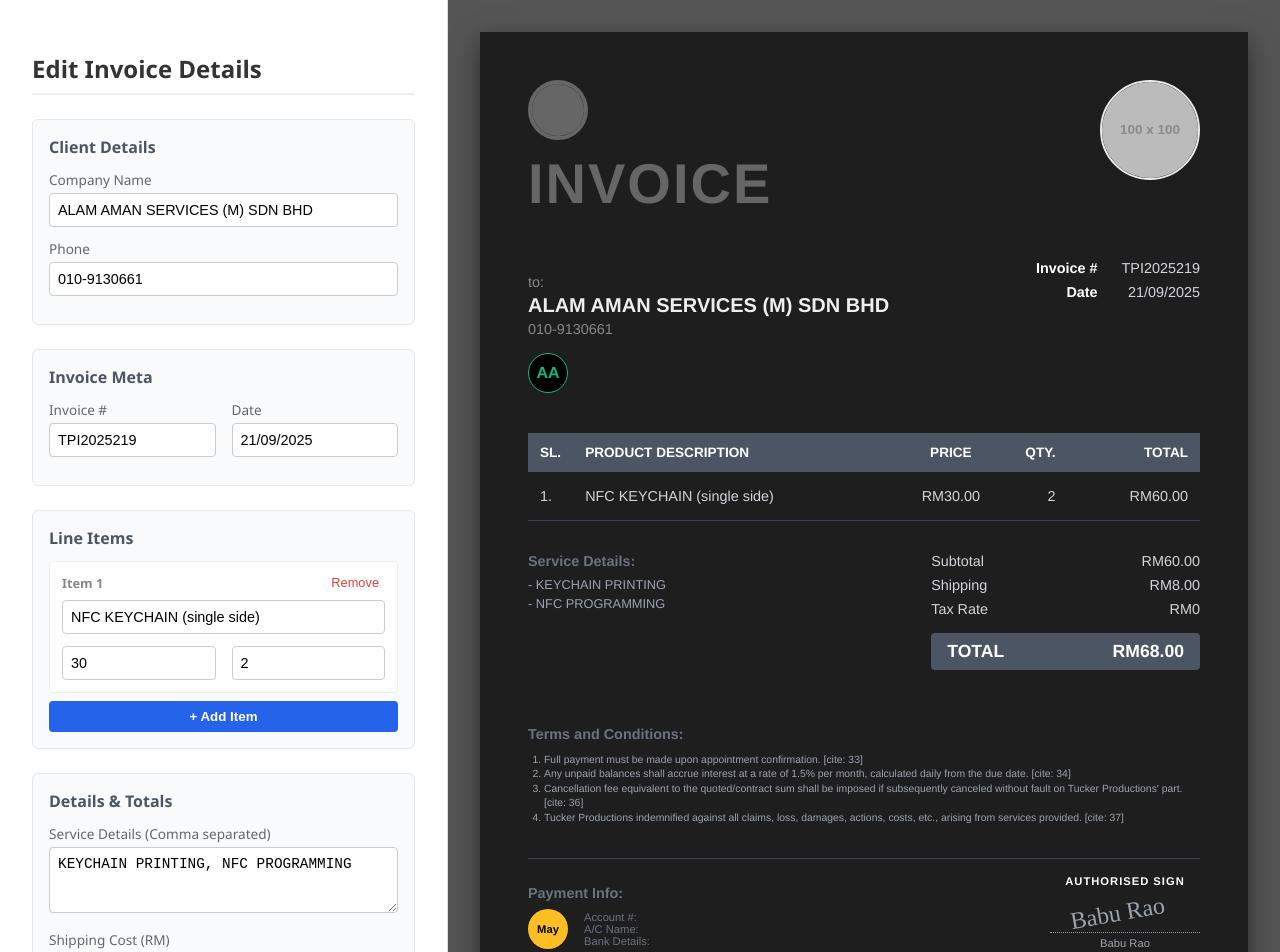
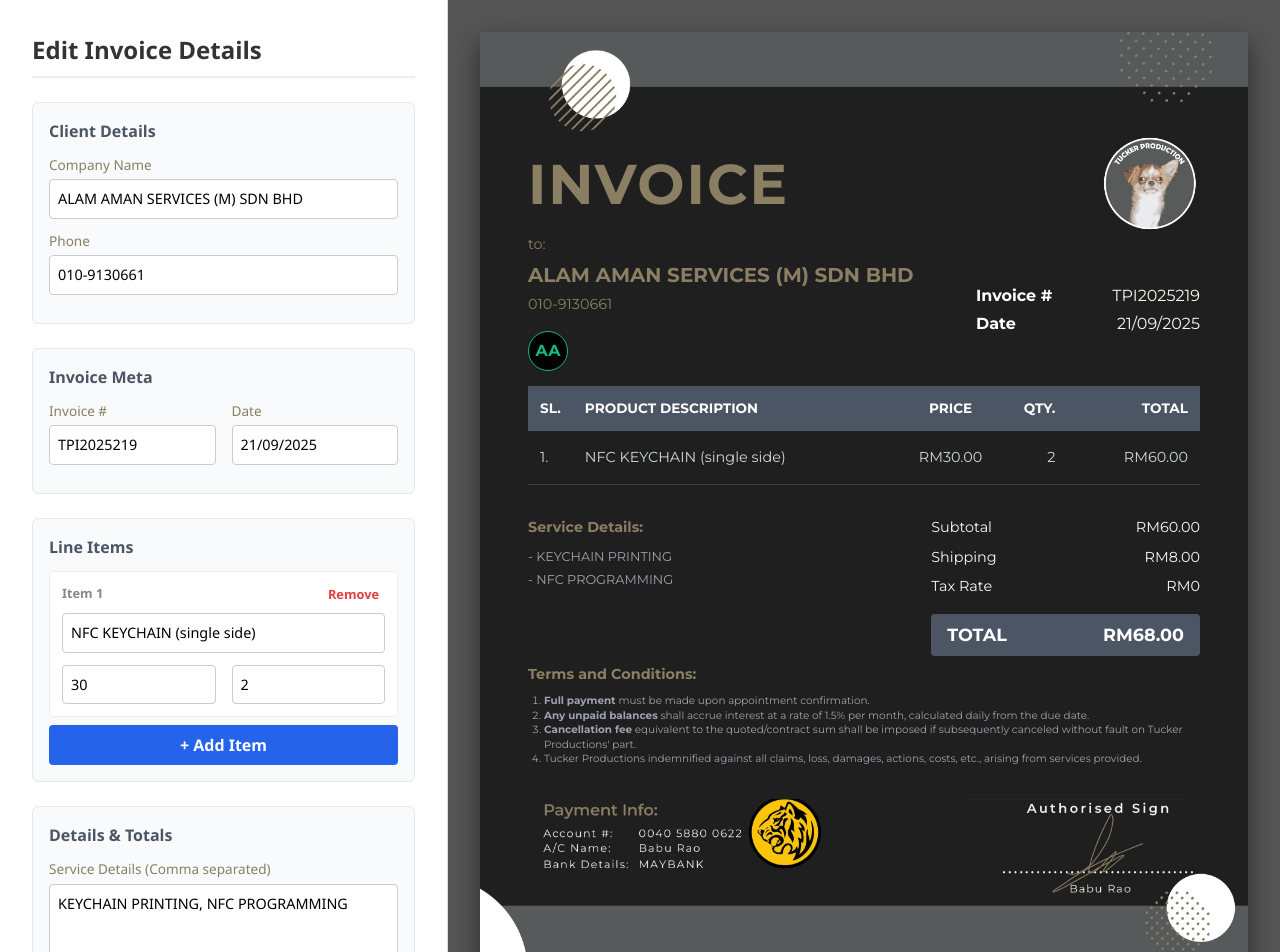
Before and after one commit to StewardRighteous/invoice-generator-cl1, a React (Vite) app: page / in a window 1280 px wide. Shown: the top 952 px of the page. Built offline with nearby package versions, Linux system fonts and the light colour scheme.

Commit message:
style the invoice preview

```diff
--- a/src/index.css
+++ b/src/index.css
@@ -1,5 +1,77 @@
+/*
+  Josh's Custom CSS Reset
+  https://www.joshwcomeau.com/css/custom-css-reset/
+*/
+
+*,
+*::before,
+*::after {
+  box-sizing: border-box;
+}
+
 * {
-  box-sizing: border-box;
+  margin: 0;
+}
+
+@media (prefers-reduced-motion: no-preference) {
+  html {
+    interpolate-size: allow-keywords;
+  }
+}
+
+body {
+  line-height: 1.5;
+  -webkit-font-smoothing: antialiased;
+}
+
+img,
+picture,
+video,
+canvas,
+svg {
+  display: block;
+  max-width: 100%;
+}
+
+input,
+button,
+textarea,
+select {
+  font: inherit;
+}
+
+p,
+h1,
+h2,
+h3,
+h4,
+h5,
+h6 {
+  overflow-wrap: break-word;
+}
+
+p {
+  text-wrap: pretty;
+}
+h1,
+h2,
+h3,
+h4,
+h5,
+h6 {
+  text-wrap: balance;
+}
+
+#root,
+#__next {
+  isolation: isolate;
+}
+
+@font-face {
+  font-family: "Montserrat";
+  src: url("/public/fonts/Montserrat-VariableFont_wght.woff2") format(woff2),
+    url("/public/fonts/Montserrat-VariableFont_wght.woff") format(woff),
+    url("/public/fonts/Montserrat-VariableFont_wght.ttf") format(ttf);
 }
 
 body {
@@ -57,7 +129,7 @@
 label {
   display: block;
   font-size: 0.85rem;
-  color: #666;
+  color: #8a7f63;
   margin-bottom: 0.25rem;
 }
 
@@ -120,7 +192,6 @@
   width: 65%;
   background-color: #555;
   padding: 2rem;
-  overflow-y: auto;
   display: flex;
   justify-content: center;
 }
@@ -129,73 +200,55 @@
 .invoice-card {
   width: 794px; /* A4 width approx */
   height: fit-content;
-  background-color: #1e1e1e; /* Dark Theme Background */
-  color: #d1d5db;
-  padding: 3rem;
+  background-color: #1f1f1f; /* Dark Theme Background */
+  color: #f7f7f2;
   position: relative;
   box-shadow: 0 10px 25px rgba(0, 0, 0, 0.5);
-  font-family: "Helvetica Neue", Helvetica, Arial, sans-serif;
+  font-family: "Montserrat";
 }
 
 /* Header */
 .header-section {
-  display: flex;
-  justify-content: space-between;
-  align-items: flex-start;
-  margin-bottom: 3rem;
-}
-
-.logo-circle {
-  width: 60px;
-  height: 60px;
-  border-radius: 50%;
-  border: 4px solid #666;
-  margin-bottom: 1rem;
-  overflow: hidden;
-  display: flex;
-  justify-content: center;
-  align-items: center;
-}
-
-.logo-inner {
-  width: 100%;
-  height: 50%;
-  background: #666;
-  transform: rotate(45deg) scale(2);
+  display: grid;
+  grid-template-columns: 1fr 0.5fr;
+  grid-template-rows: 100px 152px;
+  padding: 0rem 3rem;
 }
 
 .invoice-title {
   font-size: 3.5rem;
   font-weight: 700;
-  color: #666;
+  color: #8a7f63;
   margin: 0;
   letter-spacing: 2px;
   line-height: 1;
+  align-self: center;
+}
+
+.company-logo-area {
+  align-self: center;
+  justify-self: flex-end;
 }
 
 .company-logo-area img {
   width: 100px;
   height: 100px;
-  border-radius: 50%;
-  border: 2px solid white;
-  opacity: 0.9;
 }
 
-/* Client & Meta Info */
-.info-section {
+.client-details {
   display: flex;
-  justify-content: space-between;
-  margin-bottom: 2.5rem;
+  flex-direction: column;
+  align-items: flex-start;
 }
 
 .client-label {
-  color: #888;
+  color: #8a7f63;
   font-size: 0.9rem;
   margin-bottom: 0.25rem;
 }
 
 .client-name {
-  color: #eee;
+  color: #8a7f63;
   font-size: 1.25rem;
   font-weight: bold;
   text-transform: uppercase;
@@ -203,7 +256,7 @@
 }
 
 .client-phone {
-  color: #888;
+  color: #8a7f63;
   font-size: 0.9rem;
   margin: 0;
 }
@@ -225,20 +278,22 @@
 .invoice-meta-grid {
   display: grid;
   grid-template-columns: auto auto;
-  gap: 0.5rem 1.5rem;
+  gap: 4px;
   text-align: right;
-  font-size: 0.9rem;
+  align-self: center;
 }
 
 .meta-label {
   font-weight: bold;
   color: #fff;
+  justify-self: flex-start;
 }
 
 /* Table */
 .invoice-table {
-  width: 100%;
+  width: calc(100% - 6rem);
   border-collapse: collapse;
+  justify-self: center;
   margin-bottom: 2rem;
 }
 
@@ -274,7 +329,7 @@
 .footer-split {
   display: flex;
   justify-content: space-between;
-  margin-bottom: 3rem;
+  padding: 0rem 3rem;
 }
 
 .service-details {
@@ -287,7 +342,7 @@
 }
 
 .section-head {
-  color: #6b7280;
+  color: #8a7f63;
   font-weight: bold;
   font-size: 0.9rem;
   margin-bottom: 0.5rem;
@@ -325,6 +380,7 @@
 /* Terms */
 .terms-section {
   margin-bottom: 2rem;
+  padding: 0rem 3rem;
 }
 
 .terms-list {
@@ -332,81 +388,6 @@
   color: #9ca3af;
   padding-left: 1rem;
   line-height: 1.4;
-}
-
-/* Bottom Payment Info */
-.bottom-bar {
-  display: flex;
-  justify-content: space-between;
-  align-items: flex-end;
-  border-top: 1px solid #374151;
-  padding-top: 1rem;
-}
-
-.bank-info {
-  display: flex;
-  gap: 1rem;
-  align-items: center;
-}
-
-.maybank-logo {
-  width: 40px;
-  height: 40px;
-  background-color: #fbbf24;
-  border-radius: 50%;
-  display: flex;
-  justify-content: center;
-  align-items: center;
-  font-weight: bold;
-  color: black;
-  font-size: 0.7rem;
-}
-
-.bank-text p {
-  margin: 0;
-  font-size: 0.7rem;
-  color: #d1d5db;
-}
-
-.bank-text span {
-  color: #6b7280;
-  margin-right: 5px;
-}
-
-.signature-block {
-  text-align: center;
-}
-
-.sign-title {
-  font-size: 0.7rem;
-  font-weight: bold;
-  text-transform: uppercase;
-  letter-spacing: 1px;
-  color: #fff;
-  margin-bottom: 1rem;
-}
-
-.signature-line {
-  width: 150px;
-  border-bottom: 1px dotted #9ca3af;
-  position: relative;
-  height: 30px;
-}
-
-.fake-signature {
-  position: absolute;
-  bottom: 5px;
-  left: 20px;
-  font-family: "Brush Script MT", cursive;
-  font-size: 1.5rem;
-  color: #9ca3af;
-  transform: rotate(-10deg);
-}
-
-.sign-name {
-  font-size: 0.7rem;
-  color: #9ca3af;
-  margin-top: 0.25rem;
 }
 
 @media only screen and (max-width: 992px) {
--- a/src/invoice/InvoicePreview.jsx
+++ b/src/invoice/InvoicePreview.jsx
@@ -1,3 +1,7 @@
+import logo from "/logo.png";
+import head from "/head.jpg";
+import bottom from "/bottom.jpg";
+
 export default function InvoicePreview({ data, contentRef }) {
   const subtotal = data.items.reduce(
     (acc, item) => acc + item.price * item.qty,
@@ -12,29 +16,19 @@
   return (
     <div className="preview-container">
       <div className="invoice-card" ref={contentRef}>
+        <img src={head} alt="" />
         <div className="header-section">
-          <div>
-            <div className="logo-circle">
-              <div className="logo-inner"></div>
-            </div>
           <h1 className="invoice-title">INVOICE</h1>
-          </div>
 
           <div className="company-logo-area">
-            <img
-              src="https://placehold.co/100x100?text=Tucker"
-              alt="Tucker Logo"
-            />
+            <img src={logo} alt="Tucker Logo" />
           </div>
-        </div>
-        <div className="info-section">
-          <div>
+          <div className="client-details">
             <p className="client-label">to:</p>
             <h2 className="client-name">{data.clientName}</h2>
             <p className="client-phone">{data.clientPhone}</p>
             <div className="client-badge">AA</div>
           </div>
-          <div>
           <div className="invoice-meta-grid">
             <span className="meta-label">Invoice #</span>
             <span>{data.invoiceNumber}</span>
@@ -42,7 +36,7 @@
             <span>{data.date}</span>
           </div>
         </div>
-        </div>
+
         <table className="invoice-table">
           <thead>
             <tr>
@@ -97,54 +91,27 @@
           <div className="section-head">Terms and Conditions:</div>
           <ol className="terms-list">
             <li>
-              Full payment must be made upon appointment confirmation. [cite:
-              33]
+              <b>Full payment </b>must be made upon appointment confirmation.
             </li>
 
             <li>
-              Any unpaid balances shall accrue interest at a rate of 1.5% per
-              month, calculated daily from the due date. [cite: 34]
+              <b>Any unpaid balances</b> shall accrue interest at a rate of 1.5%
+              per month, calculated daily from the due date.
             </li>
 
             <li>
-              Cancellation fee equivalent to the quoted/contract sum shall be
-              imposed if subsequently canceled without fault on Tucker
-              Productions' part. [cite: 36]
+              <b>Cancellation fee</b> equivalent to the quoted/contract sum
+              shall be imposed if subsequently canceled without fault on Tucker
+              Productions' part.
             </li>
 
             <li>
               Tucker Productions indemnified against all claims, loss, damages,
-              actions, costs, etc., arising from services provided. [cite: 37]
+              actions, costs, etc., arising from services provided.
             </li>
           </ol>
         </div>
-        <div className="bottom-bar">
-          <div>
-            <div className="section-head">Payment Info:</div>
-            <div className="bank-info">
-              <div className="maybank-logo">May</div>
-              <div className="bank-text">
-                <p>
-                  <span>Account #:</span> {data.accountNumber}
-                </p>
-                <p>
-                  <span>A/C Name:</span> {data.accountName}
-                </p>
-                <p>
-                  <span>Bank Details:</span> {data.bankName}
-                </p>
-              </div>
-            </div>
-          </div>
-
-          <div className="signature-block">
-            <div className="sign-title">Authorised Sign</div>
-            <div className="signature-line">
-              <span className="fake-signature">Babu Rao</span>
-            </div>
-            <div className="sign-name">Babu Rao</div>
-          </div>
-        </div>
+        <img src={bottom} alt="" />
       </div>
     </div>
   );
```
Lines whose indentation alone changed are shown as unchanged.
